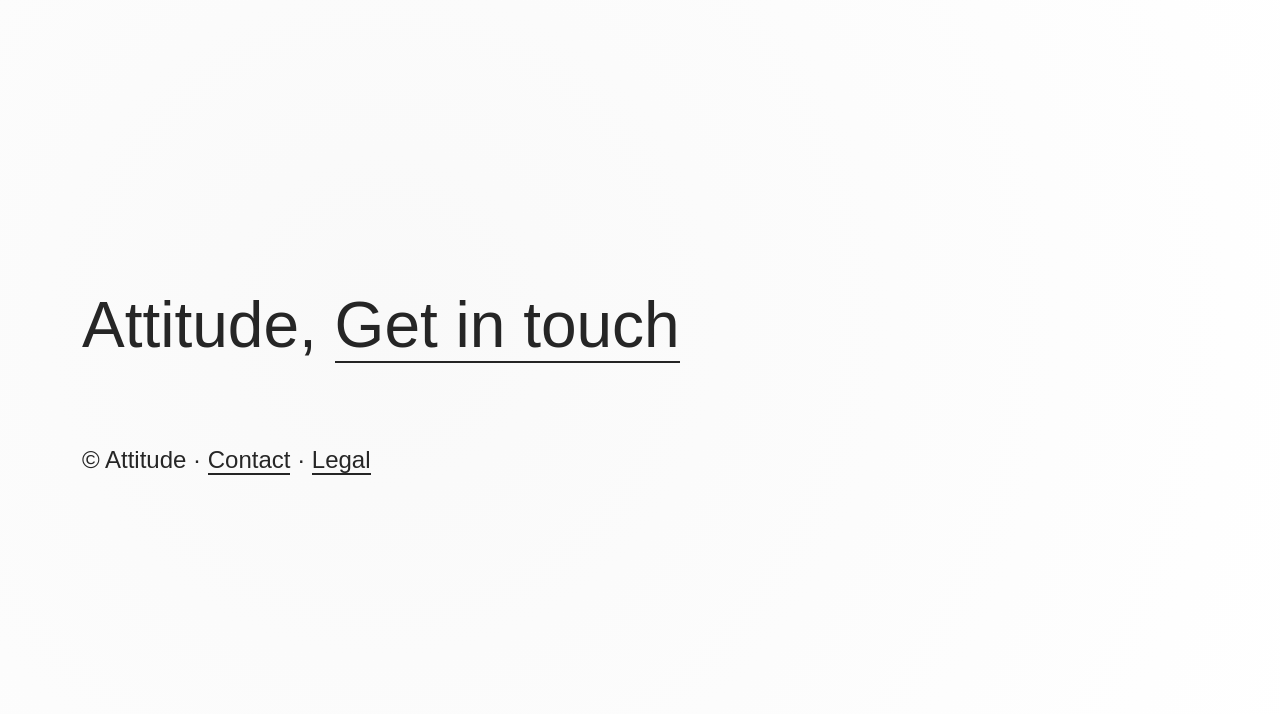
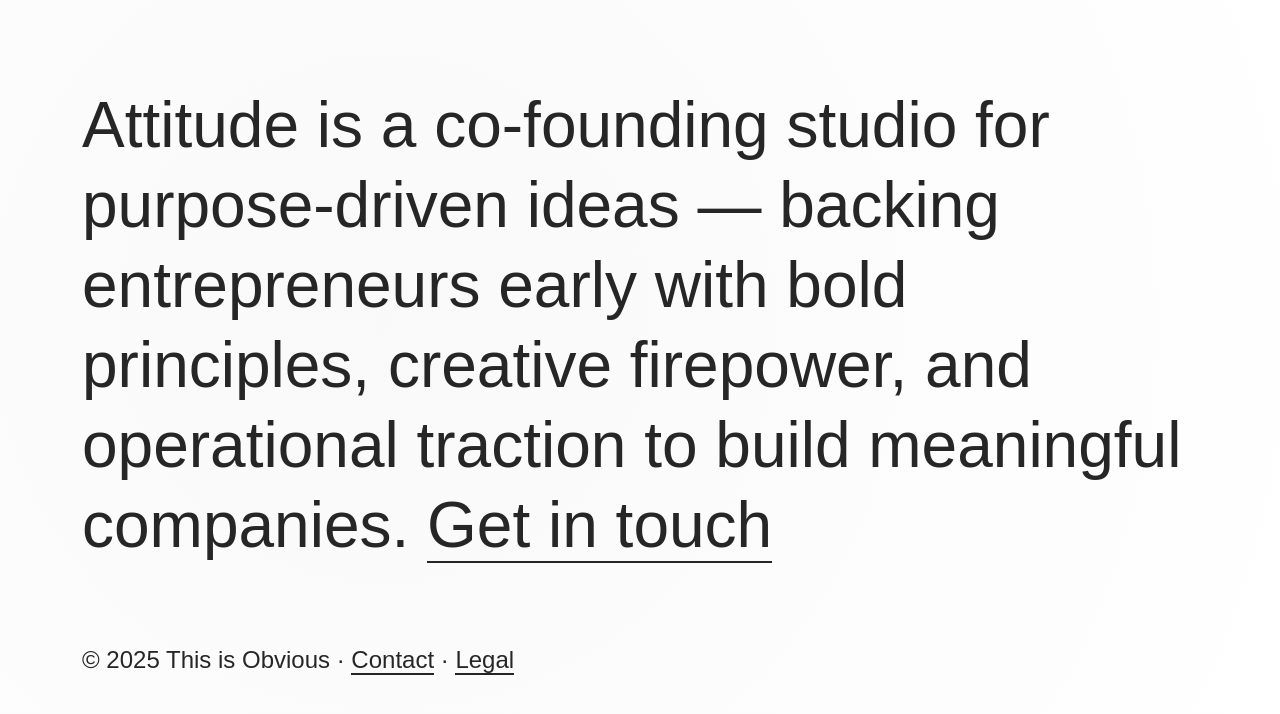
Before and after one commit to frankmuellerpierstorff/attitude, a plain HTML site: page index.html in a window 1280 px wide. Drawn offline with Linux system fonts and the light colour scheme; a web font is replaced by a local one.

Commit message:
Update index.html

```diff
--- a/index.html
+++ b/index.html
@@ -3,7 +3,7 @@
 <head>
   <meta charset="UTF-8" />
   <meta name="viewport" content="width=device-width, initial-scale=1.0"/>
-  <title>Attitude</title>
+  <title>This is Obvious.</title>
 
   <!-- Satoshi Font (Fontshare) -->
   <link rel="stylesheet" href="https://api.fontshare.com/v2/css?f[]=satoshi@300,400,500,700&display=swap">
@@ -70,9 +70,10 @@
 <body>
   <div class="container">
     <p>
-     Attitude, <a href="mailto:frank@attitude.studio">Get in touch</a>
+      Attitude is a co-founding studio for purpose-driven ideas — backing entrepreneurs early with bold principles, creative firepower, and operational traction to build meaningful companies.
+      <a href="mailto:frank@attitude.studio">Get in touch</a>
     </p>
-    <h5>© Attitude · <a href="mailto:frank@attitude.studio">Contact</a> · <a href="https://www.attitude.studio/legal.html" target="_blank">Legal</a></h5>
+    <h5>© 2025 This is Obvious · <a href="mailto:frank@attitude.studio">Contact</a> · <a href="https://www.attitude.studio/legal.html" target="_blank">Legal</a></h5>
   </div>
 </body>
 </html>
```
